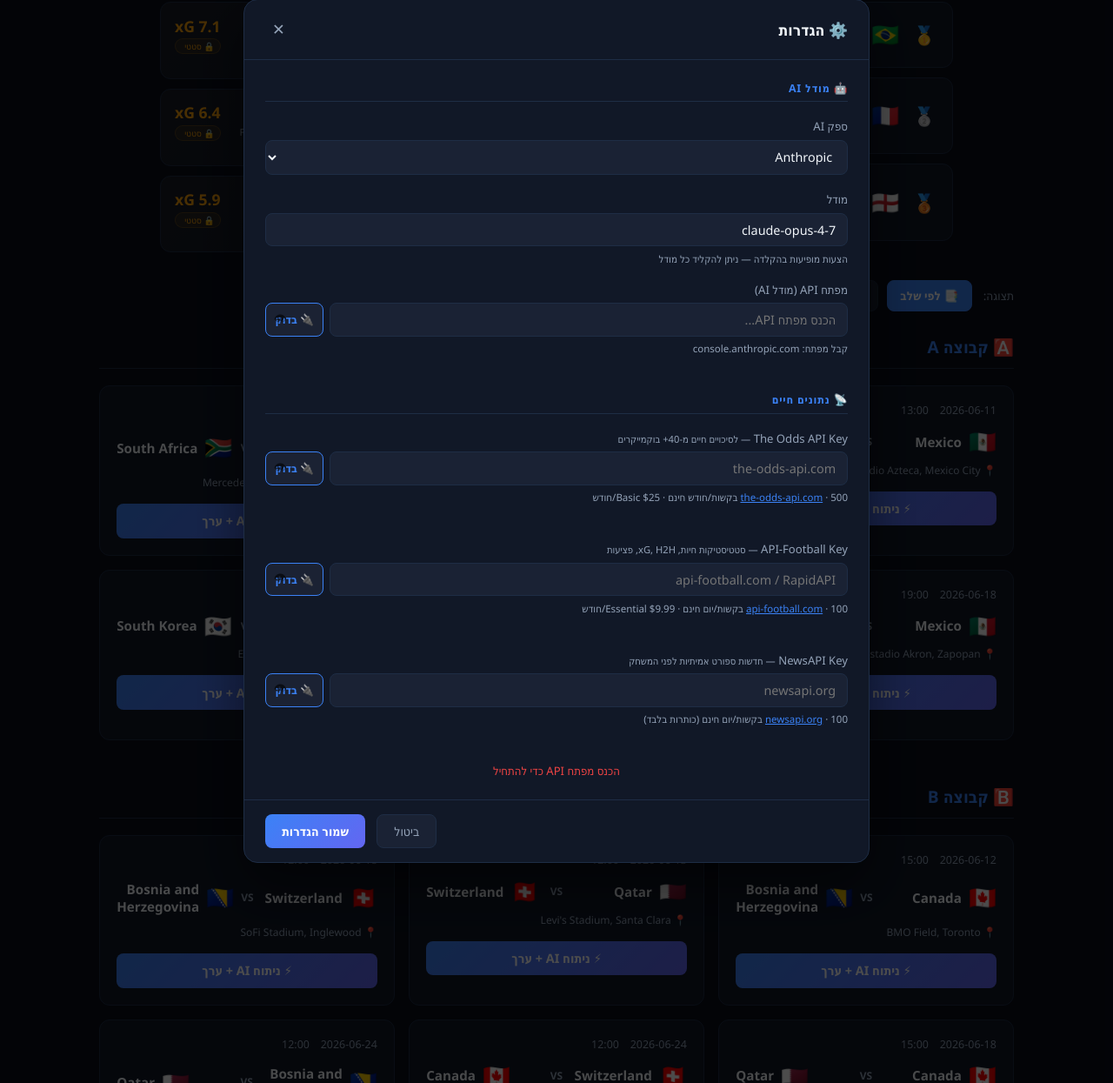
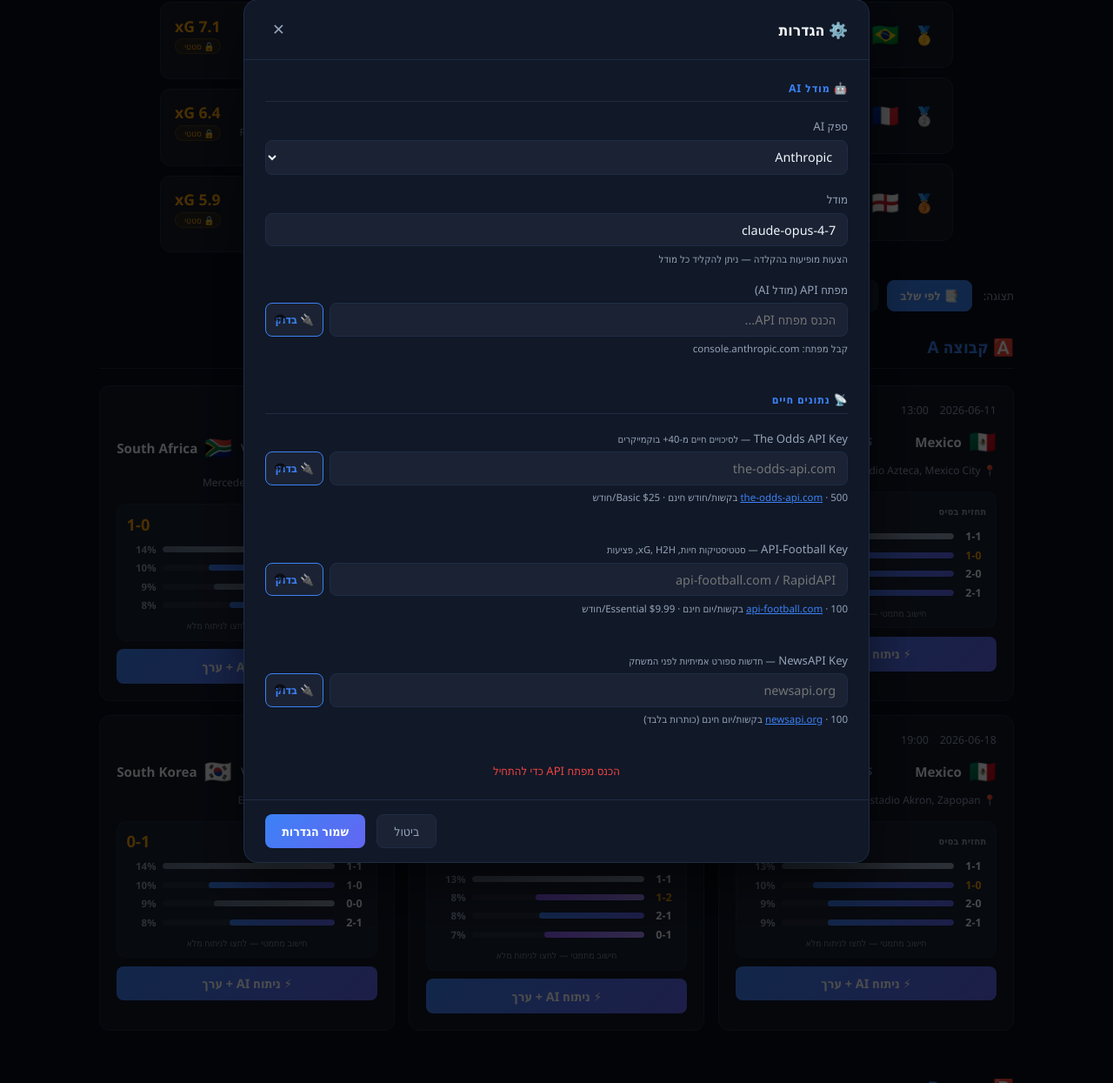
Before and after one commit to rksa99/world-cup-odds, a Flask app: page / in a window 1280 px wide. Shown: the part 254-1499 px from the top of the page at 87% size. Run offline with Flask 3, Linux system fonts and the light colour scheme.

Commit message:
Add math-only Correct-Score preview to each match card
Show a baseline predicted score + top-4 scoreline distribution on every
group-stage card before the user runs the full AI prediction. Computed
instantly server-side (cached), clearly labeled as a math-only baseline
distinct from the live+AI analysis.

Co-Authored-By: Claude Opus 4.7 <noreply@anthropic.com>

```diff
--- a/agents.py
+++ b/agents.py
@@ -724,6 +724,52 @@ Return JSON:
 
 
 # ---------------------------------------------------------------------------
+# Fast baseline preview — pure math, NO live data and NO LLM.
+# Mirrors the pipeline's fallback path (TEAM_STATS + Elo defaults) so a match
+# card can show a Correct-Score distribution instantly, before the user spends
+# an AI call. The full prediction refines this with live xG/odds/news/AI.
+# ---------------------------------------------------------------------------
+
+def build_match_preview(home: str, away: str) -> dict:
+    from probability import HOST_NATIONS, HOST_ELO_BONUS
+    local_home = TEAM_STATS.get(home, {})
+    local_away = TEAM_STATS.get(away, {})
+
+    h_xg = local_home.get("xg_per90", 1.35)
+    a_xg = local_away.get("xg_per90", 1.10)
+    is_host_home = home in HOST_NATIONS
+    if is_host_home:
+        h_xg = round(h_xg * 1.15, 2)
+        a_xg = round(a_xg * 0.90, 2)
+
+    poisson_probs = poisson_model(h_xg, a_xg)
+    home_elo = local_home.get("elo") or ELO_DEFAULTS.get(home, 1800)
+    away_elo = local_away.get("elo") or ELO_DEFAULTS.get(away, 1800)
+    elo_probs = elo_model(home, away, home_elo, away_elo,
+                          home_advantage=HOST_ELO_BONUS if is_host_home else 0.0)
+    mp = blend_probabilities(poisson_probs, elo_probs)
+
+    probs = {"home_win": mp["home_win_prob"], "draw": mp["draw_prob"], "away_win": mp["away_win_prob"]}
+    pred = max(probs, key=probs.get)
+    sbo = mp.get("score_by_outcome") or {}
+    predicted_score = sbo.get(pred) or mp.get("most_likely_score")
+
+    return {
+        "home": home, "away": away,
+        "result_prediction": pred,
+        "home_win_prob": mp["home_win_prob"],
+        "draw_prob":     mp["draw_prob"],
+        "away_win_prob": mp["away_win_prob"],
+        "predicted_score": predicted_score,
+        "expected_goals_total": round((mp["home_xg"] or 0) + (mp["away_xg"] or 0), 2),
+        "over25_prob":  mp["over25_prob"],
+        "under25_prob": mp["under25_prob"],
+        "score_dist":   mp["score_dist"][:4],   # mini view → top 4 scorelines
+        "source": "baseline",
+    }
+
+
+# ---------------------------------------------------------------------------
 # Pipeline entry point
 # ---------------------------------------------------------------------------
 
--- a/app.py
+++ b/app.py
@@ -2,16 +2,31 @@
 
 from flask import Flask, render_template, jsonify, request
 from data import MATCHES, PRETOURNAMENT_PREDICTIONS
-from agents import run_prediction_pipeline, PROVIDERS, DEFAULT_MODELS, DEFAULT_AGENT_CONFIGS
+from agents import run_prediction_pipeline, build_match_preview, PROVIDERS, DEFAULT_MODELS, DEFAULT_AGENT_CONFIGS
 
 app = Flask(__name__)
 _predictions_cache = {}
 _last_result = {}
+_previews_cache = {}
+
+
+def _get_previews():
+    """Baseline (math-only) per-match previews, computed once and cached.
+    Each is microseconds to compute; cached so page loads stay instant."""
+    if not _previews_cache:
+        for m in MATCHES:
+            if m["home"] == "TBD" or m["away"] == "TBD":
+                continue
+            try:
+                _previews_cache[m["id"]] = build_match_preview(m["home"], m["away"])
+            except Exception:
+                pass
+    return _previews_cache
 
 
 @app.route("/")
 def index():
-    return render_template("index.html", matches=MATCHES)
+    return render_template("index.html", matches=MATCHES, previews=_get_previews())
 
 
 @app.route("/api/providers")
--- a/static/style.css
+++ b/static/style.css
@@ -187,6 +187,23 @@ header {
 .cs-odds { font-size:.74rem; color:var(--muted); min-width:46px; text-align:end; direction:ltr; unicode-bidi:isolate; }
 .cs-flag { font-size:.72rem; font-weight:700; color:var(--gold); white-space:nowrap; }
 .cs-note { font-size:.72rem; color:var(--muted); margin-top:.7rem; padding-top:.6rem; border-top:1px dashed rgba(255,255,255,.1); line-height:1.5; }
+
+/* ── Mini Correct-Score preview on each match card (math-only baseline) ── */
+.cs-mini { margin:.7rem 0 .6rem; padding:.6rem .65rem; background:var(--surface2); border:1px solid var(--border); border-radius:10px; }
+.cs-mini-head { display:flex; align-items:center; justify-content:space-between; margin-bottom:.5rem; }
+.cs-mini-label { font-size:.68rem; font-weight:700; color:var(--muted); letter-spacing:.3px; }
+.cs-mini-score { font-size:1.15rem; font-weight:900; color:var(--gold); direction:ltr; unicode-bidi:isolate; }
+.cs-mini-rows { display:flex; flex-direction:column; gap:.28rem; }
+.cs-mini-row { display:flex; align-items:center; gap:.45rem; }
+.cs-mini-pred .cs-mini-sc { color:var(--gold); }
+.cs-mini-sc { font-size:.78rem; font-weight:800; color:var(--text); min-width:30px; direction:ltr; unicode-bidi:isolate; text-align:center; }
+.cs-mini-bar { flex:1; height:7px; background:rgba(255,255,255,.06); border-radius:4px; overflow:hidden; }
+.cs-mini-fill { display:block; height:100%; border-radius:4px; }
+.cs-mini-home_win { background:linear-gradient(90deg,var(--accent),var(--accent2)); }
+.cs-mini-away_win { background:linear-gradient(90deg,#8b5cf6,#a78bfa); }
+.cs-mini-draw     { background:linear-gradient(90deg,#64748b,#94a3b8); }
+.cs-mini-pct { font-size:.72rem; font-weight:700; color:var(--muted); min-width:34px; text-align:end; direction:ltr; unicode-bidi:isolate; }
+.cs-mini-note { font-size:.66rem; color:var(--muted); margin-top:.5rem; text-align:center; opacity:.8; }
 .fo-alts-label { font-size:.72rem; color:var(--muted); }
 .fo-alt-chip { font-size:.74rem; font-weight:600; background:rgba(255,255,255,.06); border-radius:6px; padding:2px 8px; }
 .prob-box-win { outline:2px solid var(--gold); background:rgba(245,158,11,.1); }
--- a/templates/index.html
+++ b/templates/index.html
@@ -205,6 +205,25 @@
             </div>
             <div class="match-venue">📍 {{ match.venue }}</div>
             {% if match.home != "TBD" and match.away != "TBD" %}
+            {% set pv = previews.get(match.id) %}
+            {% if pv %}
+            <div class="cs-mini">
+              <div class="cs-mini-head">
+                <span class="cs-mini-label">תחזית בסיס</span>
+                <span class="cs-mini-score">{{ pv.predicted_score }}</span>
+              </div>
+              <div class="cs-mini-rows">
+                {% for s in pv.score_dist %}
+                <div class="cs-mini-row{% if s.score == pv.predicted_score %} cs-mini-pred{% endif %}">
+                  <span class="cs-mini-sc">{{ s.score }}</span>
+                  <span class="cs-mini-bar"><span class="cs-mini-fill cs-mini-{{ s.outcome }}" style="width: {{ (s.prob * 100 / pv.score_dist[0].prob) | round(0, 'floor') }}%"></span></span>
+                  <span class="cs-mini-pct">{{ (s.prob * 100) | round(0, 'floor') | int }}%</span>
+                </div>
+                {% endfor %}
+              </div>
+              <div class="cs-mini-note">חישוב מתמטי — לחצו לניתוח מלא</div>
+            </div>
+            {% endif %}
             <button class="predict-btn" data-match-id="{{ match.id }}" onclick="runPrediction('{{ match.id }}')">
               ⚡ ניתוח AI + ערך
             </button>
```
